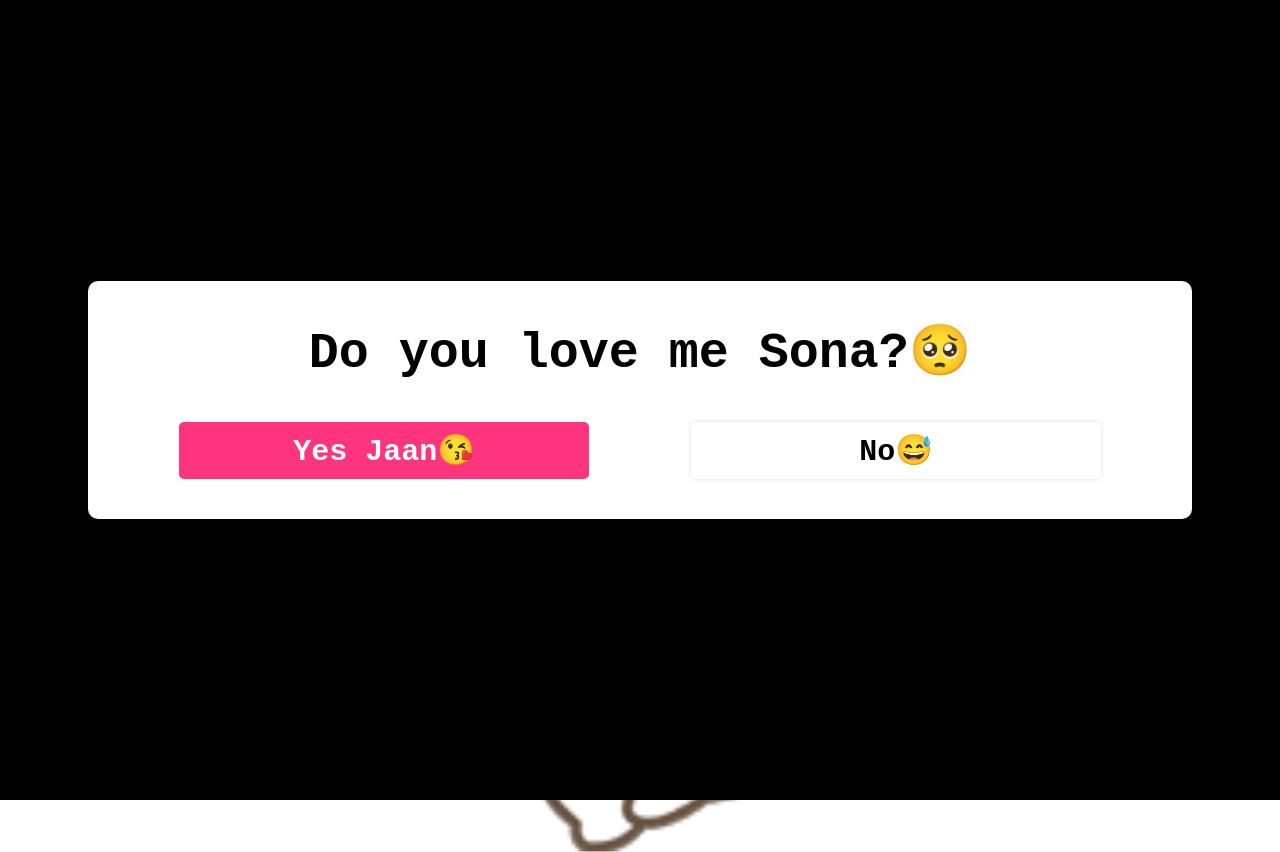
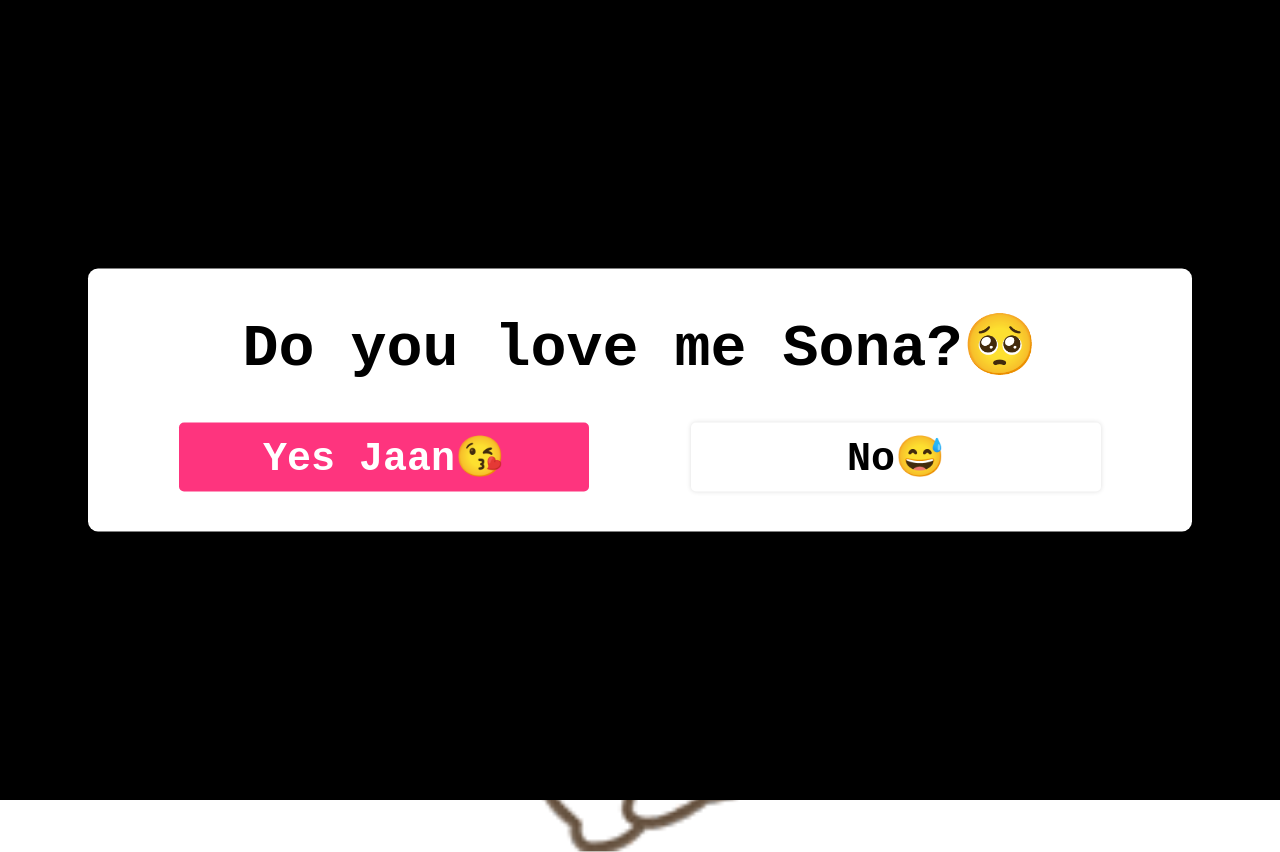
Before and after one commit to shahin-pro/surprise, a plain HTML site: page index.html in a window 1280 px wide. Drawn offline with Linux system fonts and the light colour scheme.

Commit message:
index.html

```diff
--- a/index.html
+++ b/index.html
@@ -29,7 +29,7 @@ img {
 }
 
 h1 {
-	font-size: 50px;
+	font-size: 60px;
 }
 
 #alert_box_wrapper {
@@ -66,7 +66,7 @@ h1 {
 	padding: 10px;
 	border-radius: 5px;
 	color: #fff;
-	font-size: 30px;
+	font-size: 40px;
 }
 
 #alert_box_wrapper .alert_box .button_wrapper button.noBtn {
@@ -79,7 +79,7 @@ h1 {
 	display: none;
 }
 
-#error_alert {padding-top: 20px; color: red; display: none;}
+#error_alert {padding-top: 40px; color: red; display: none;}
 
 #error_alert.show {display: block;}
 
```
